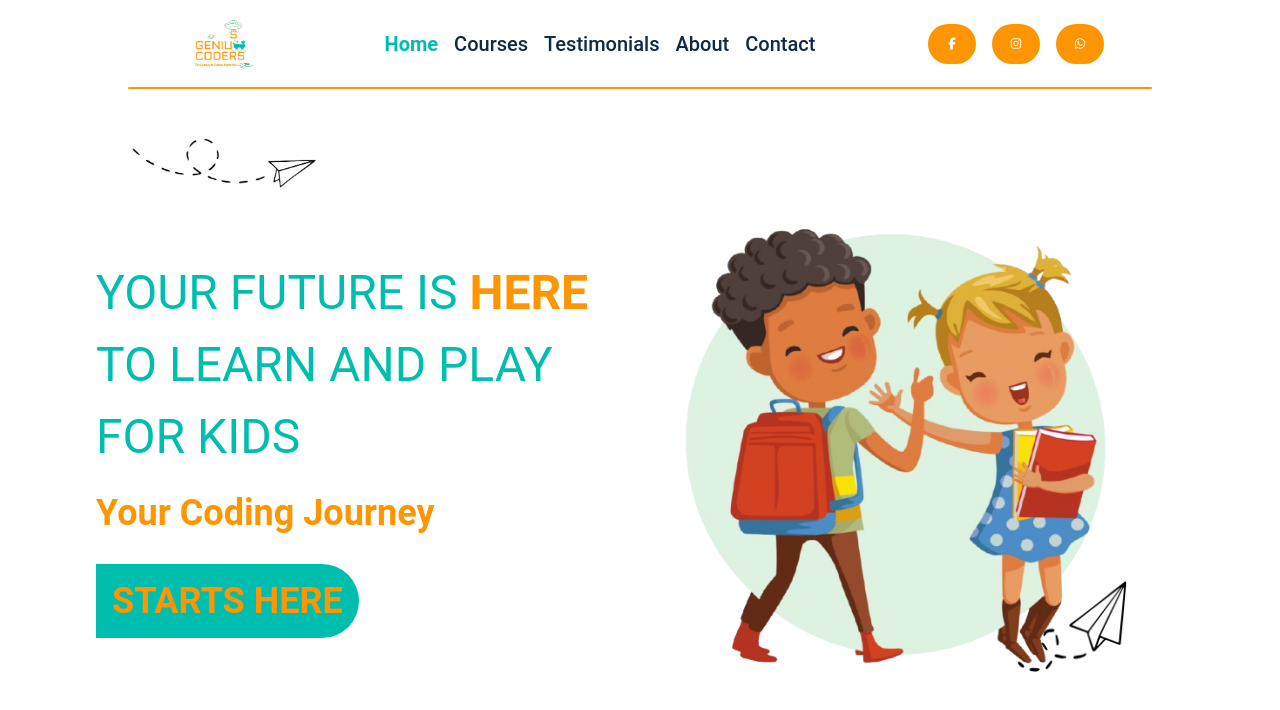
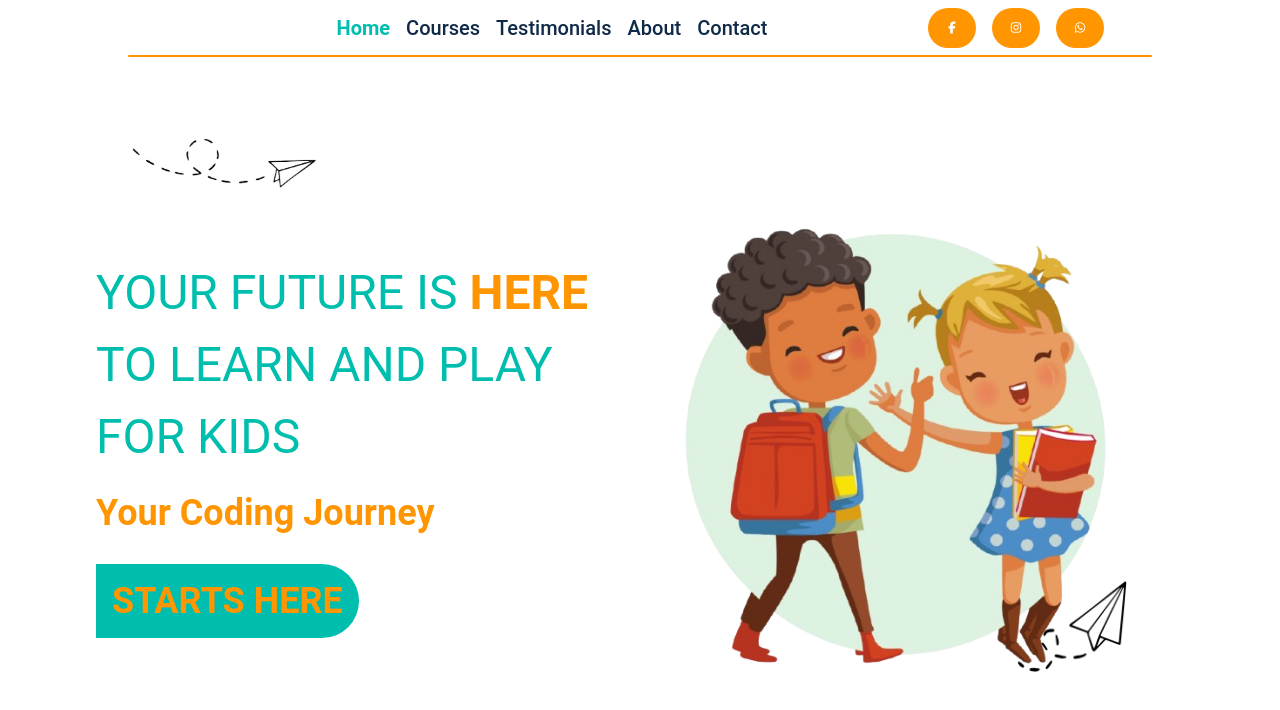
Before and after one commit to Amr-keshk/genius-coders, a React (Vite) app: page / in a window 1280 px wide. Shown: the top 710 px of the page. Built offline with nearby package versions, Linux system fonts and the light colour scheme.

Commit message:
Update Header.jsx

```diff
--- a/src/components/Header.jsx
+++ b/src/components/Header.jsx
@@ -9,7 +9,7 @@ function Header() {
       <div className='flex justify-between items-center py-2 px-12 md:px-24 lg:px-44 text-primaryTextColor'>
 
         <Link to="/">
-          <img className='w-24' src={logo} alt="Genius Coders Logo" />
+          {/* <img className='w-24' src={logo} alt="Genius Coders Logo" /> */}
         </Link>
 
         <nav className='hidden md:block'>
```
